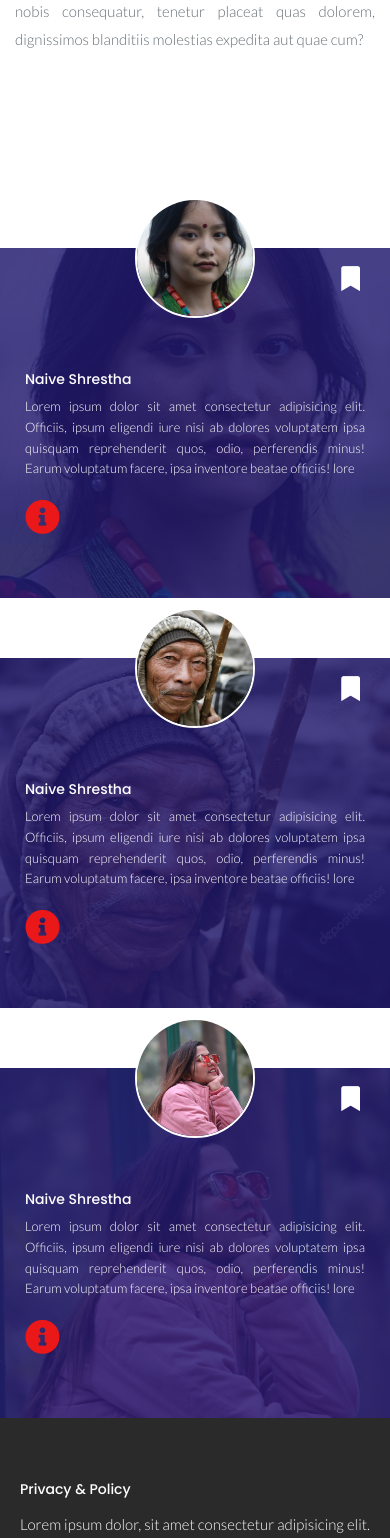
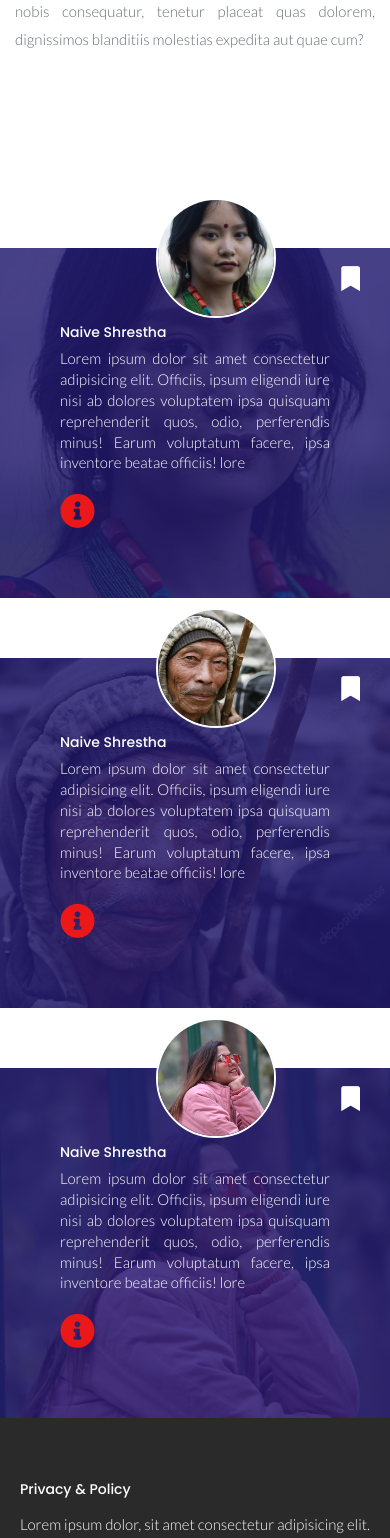
Before and after one commit to np03a170120/gosaikunda, a PHP site: page / in a window 390 px wide. Shown: the part 4192-5730 px from the top of the page. Run offline with PHP 8.4, Linux system fonts and the light colour scheme.

Commit message:
fixed testimonial & contact us page - mobile responsive

```diff
--- a/css/main.css
+++ b/css/main.css
@@ -1060,19 +1060,6 @@ h6 {
   .ms-text {
     padding: 0 10px;
   }
-  .main-testimonial .mtc-single .mtc-text p {
-    color: white !important;
-    line-height: 1.3rem;
-    font-size: 13px;
-  }
-  .main-testimonial .mtc-single .mtc-text {
-    padding: 4px 25px;
-  }
-  .main-testimonial .mtc-single .mtc-top-img {
-    left: 50%;
-    -webkit-transform: translateX(-50%);
-            transform: translateX(-50%);
-  }
   .footer-main .ftm-center {
     display: -webkit-box;
     display: -ms-flexbox;
@@ -1144,5 +1131,8 @@ h6 {
     line-height: 20px;
     text-align: left;
   }
+  .cuc-contact {
+    display: none;
+  }
 }
 /*# sourceMappingURL=main.css.map */
--- a/css/main.scss
+++ b/css/main.scss
@@ -6,9 +6,6 @@
 @import "./base/base";
 @import "./base/mixins";
 @import "./base/variables";
-@import "./bootstrap/breakpoints";
-@import "./bootstrap/functions";
-@import "./bootstrap/variables";
 //   HEADER PHP
 .header-main {
     display: flex;
@@ -715,18 +712,6 @@
     .ms-text {
         padding: 0 10px;
     }
-    .main-testimonial .mtc-single .mtc-text p {
-        color: white !important;
-        line-height: 1.3rem;
-        font-size: 13px;
-    }
-    .main-testimonial .mtc-single .mtc-text {
-        padding: 4px 25px;
-    }
-    .main-testimonial .mtc-single .mtc-top-img {
-        left: 50%;
-        transform: translateX(-50%);
-    }
     .footer-main .ftm-center {
         display: flex;
         align-items: center;
@@ -792,6 +777,9 @@
         line-height: 20px;
         text-align: left;
     }
+    .cuc-contact {
+        display: none;
+    }
 }
 
 // RESPONSIVE - TABLET
--- a/index.php
+++ b/index.php
@@ -238,7 +238,7 @@
                         </div>
                     </div>
                 </div>
-                <div class="col-lg-4 col-md-4 col-lg-12">
+                <div class="col-lg-4 col-md-4 col-12">
                     <div class="mtc-single">
                         <div class="mtc-top-img">
                             <img src="./image/potrait3.jpg" alt="">
@@ -255,7 +255,7 @@
                         </div>
                     </div>
                 </div>
-                <div class="col-lg-4 col-md-4 col-lg-12">
+                <div class="col-lg-4 col-md-4 col-12">
                     <div class="mtc-single">
                         <div class="mtc-top-img">
                             <img src="./image/potrait2.jpg" alt="">
```
Also changed, not shown: 1 other file.
